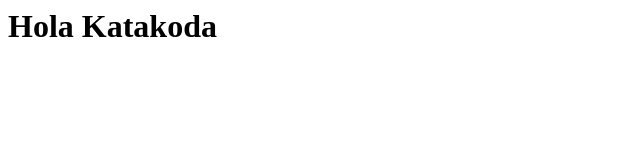
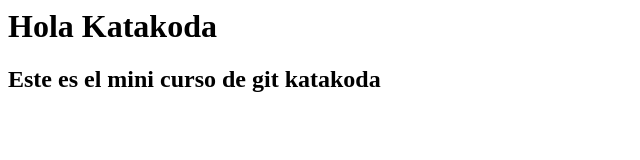
Before and after one commit to Deico-Karel/my-repo, a plain HTML site: page index.html in a window 1280 px wide. Shown: the whole page, without its empty margins (0-640 px from the left). Drawn offline with Linux system fonts and the light colour scheme.

Commit message:
modificacion index.html

```diff
--- a/index.html
+++ b/index.html
@@ -1 +1,2 @@
 <h1>Hola Katakoda </h1>
+<h2>Este es el mini curso de git katakoda</h2>
```
